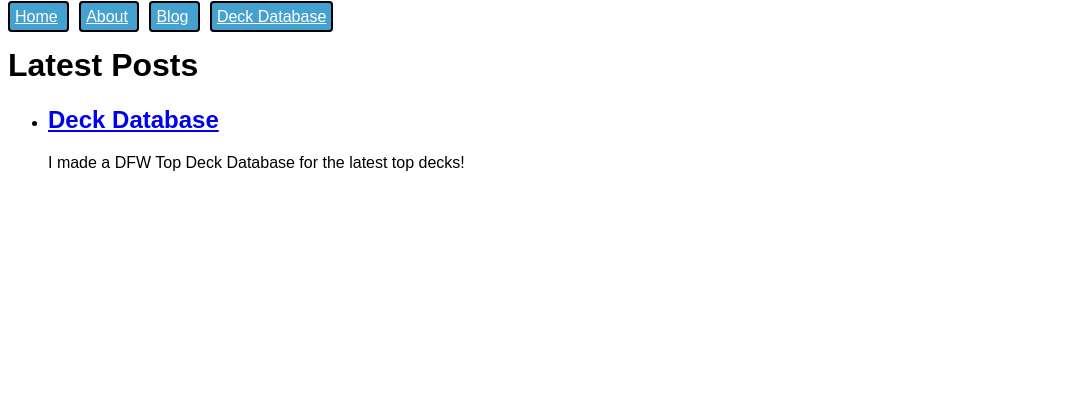
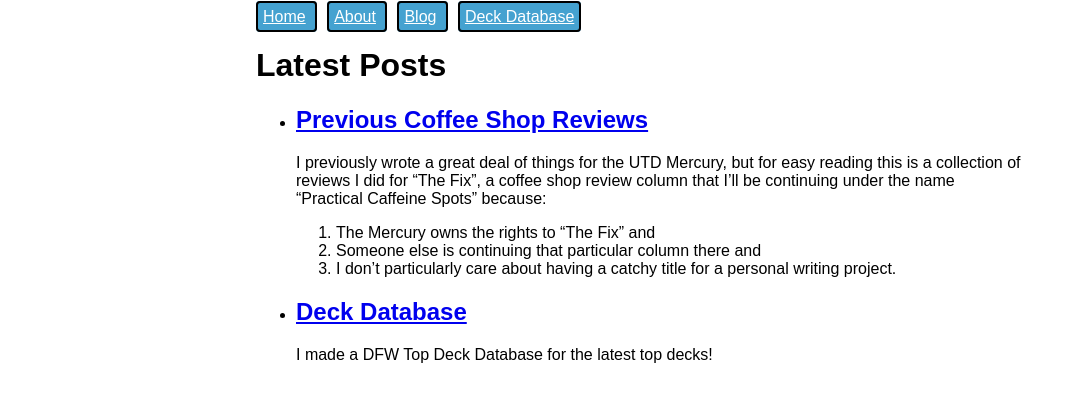
Before and after one commit to cardthrower/cardthrower.github.io, a Jekyll site: the page built from blog.html, in a window 1280 px wide. Shown: the top 402 px of the page, without its empty margins (0-1076 px from the left). Built offline with Jekyll 4.4.1, drawn with Linux system fonts in a browser that asks for light colours.

Commit message:
New Review Post

```diff
--- /dev/null
+++ b/_posts/2022-03-07-PreviousReviews.md
@@ -0,0 +1,28 @@
+---
+layout: post
+title: Previous Coffee Shop Reviews
+---
+I previously wrote a great deal of things for the UTD Mercury, but for easy reading this is a collection of reviews I did for
+"The Fix", a coffee shop review column that I'll be continuing under the name "Practical Caffeine Spots" because:
+1. The Mercury owns the rights to "The Fix" and
+2. Someone else is continuing that particular column there and
+3. I don't particularly care about having a catchy title for a personal writing project.
+
+I liked writing reviews in that particular style, so I'll keep doing it for fun.
+
+If you'd like to keep following Practical Caffeine Spots, I'll keep to a similar criteria, albeit expanded a little from the Richardson area:
+  - Is it good? (Generally test with a vanilla latte/espresso and/or tea if available)
+  - Is it expensive? (6 dollars for 12 oz better get me something amazing or the shop is a local shop that deserves the support)
+  - How's the other stuff? (Wifi, travel time, available seating, etc. etc.)
+
+In case you'd like to read my previous work, it's linked below:
+- [Mojo's Java Review](https://utdmercury.com/the-fix-mojos-java-saves-richardson-residents-from-chain-drink-doldrums/)
+- [Benny's Bagel Review](https://utdmercury.com/bennys-bagel/)
+- [Bagel Cafe 21 Review](https://utdmercury.com/bagel-cafe-21-offers-great-breakfast/)
+- [Eiland at Canyon Creek Review](https://utdmercury.com/eiland-at-canyon-creek/)
+- [Dutch Bros Coffee Review](https://utdmercury.com/dutch-bros-coffee/)
+- [Dunn Bros Coffee Review](https://utdmercury.com/dunn-brothers-coffee/)
+- [Mudleaf Coffee Review](https://utdmercury.com/mudleaf-coffee/)
+- [Communion Coffee Review](https://utdmercury.com/communion-coffee/)
+- [1418 Coffeehouse Review](https://utdmercury.com/the-1418-coffeehouse/)
+- [I Love-U-A-Latte Review](https://utdmercury.com/i-love-u-a-latte/) (This place was unfortunately closed after an axe attack )
--- a/assets/css/styles.scss
+++ b/assets/css/styles.scss
@@ -10,6 +10,8 @@ header {
 
 body {
     font-family: sans-serif;
+    margin-left: 20%;
+    margin-right: 20%;
 }
 
 h1 {
@@ -19,6 +21,4 @@ h1 {
 div.twitter {
     position: fixed;
     right: 0;
-
-
 }
```
Also changed, not shown: 13 other files.
